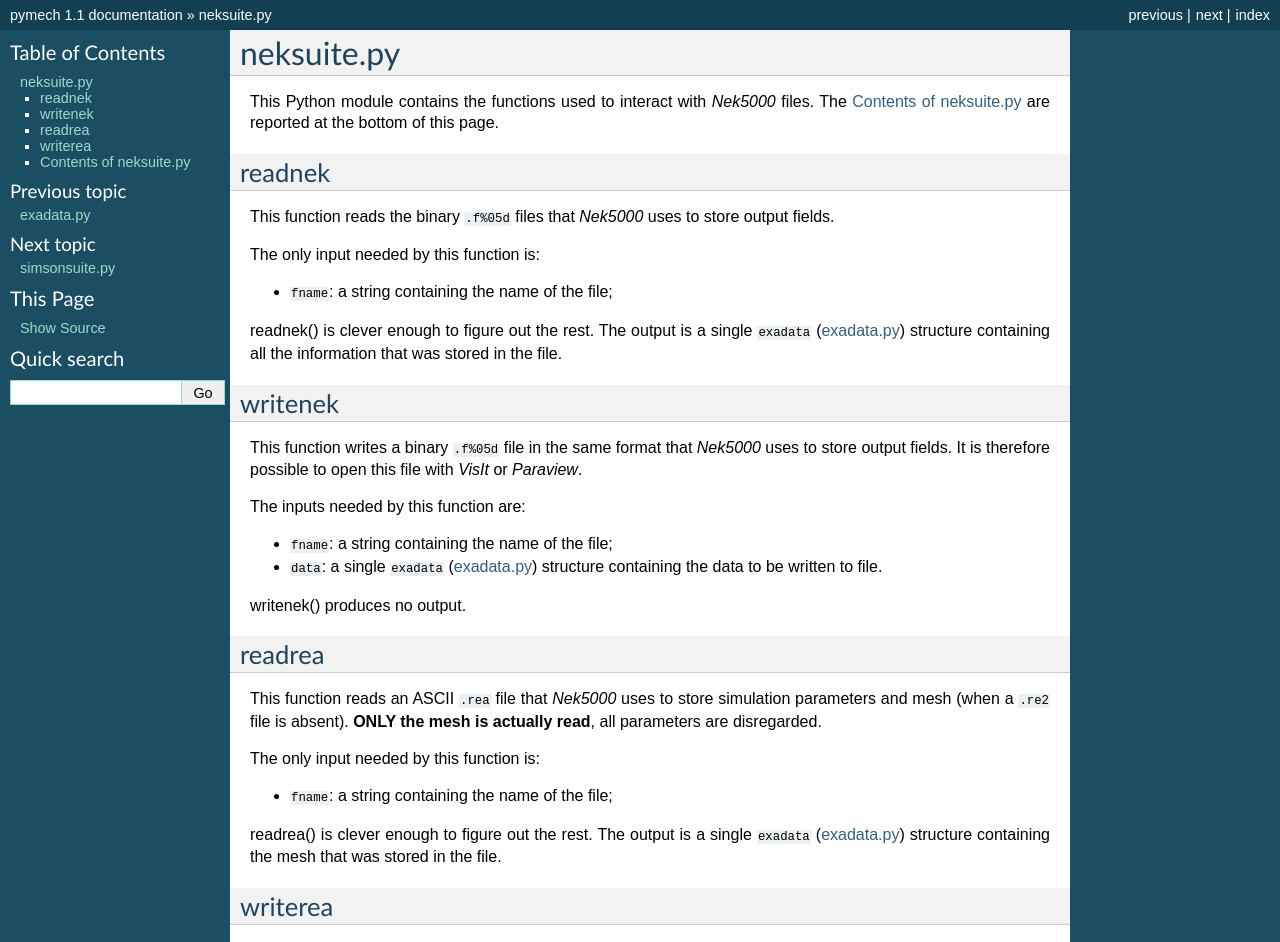
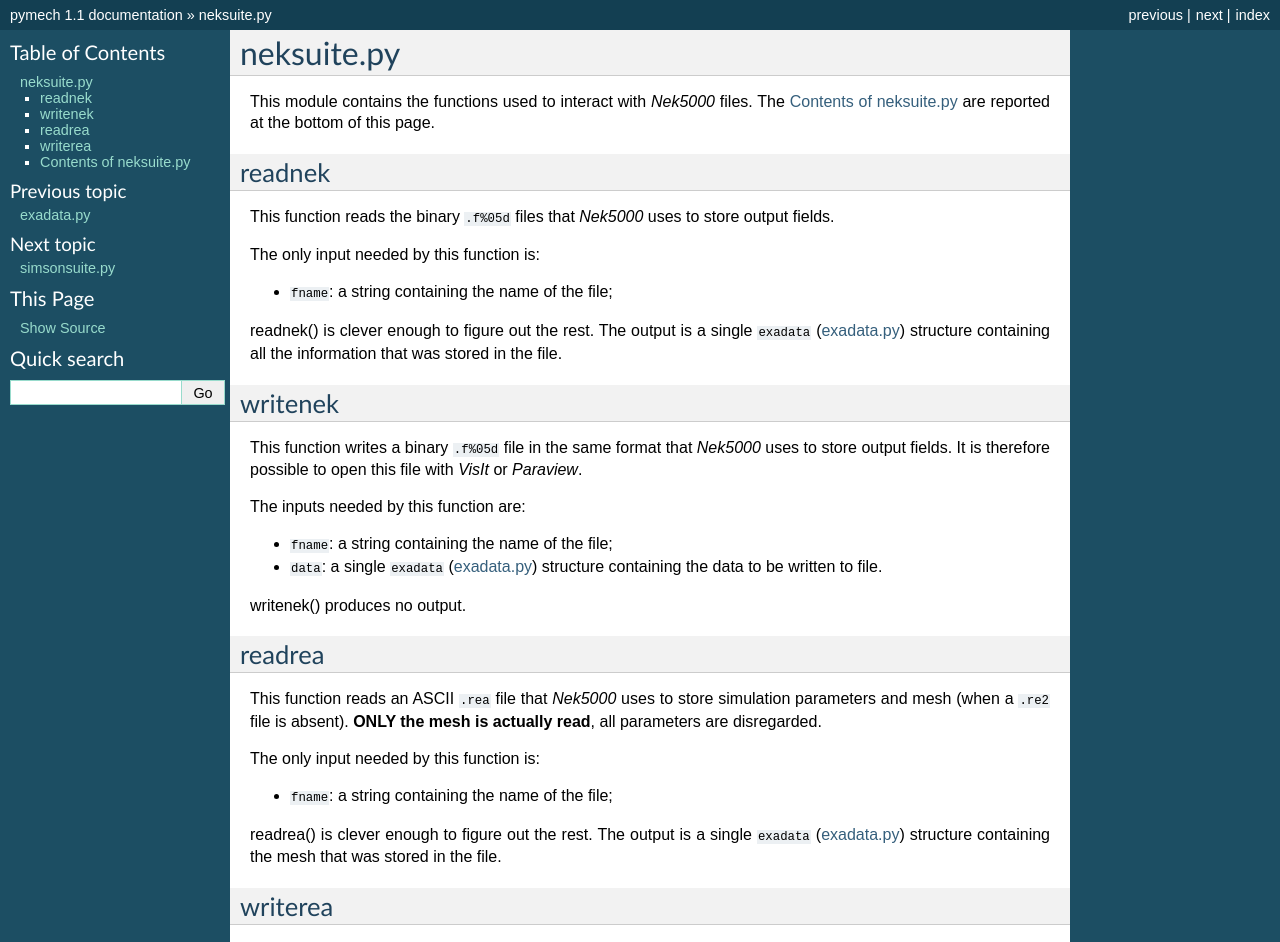
Before and after one commit to eX-Mech/pymech, a Sphinx documentation site: the page built from docs/neksuite.rst, in a window 1280 px wide. Shown: the top 942 px of the page. Built offline with Sphinx 7.4.7, drawn with Linux system fonts in a browser that asks for light colours.

Commit message:
more docs

```diff
--- a/docs/neksuite.rst
+++ b/docs/neksuite.rst
@@ -2,8 +2,7 @@
 neksuite.py
 ===========
 
-This Python module contains the functions used to interact with *Nek5000*
-files.
+This module contains the functions used to interact with *Nek5000* files.
 The :ref:`neksuite-contents` are reported at the bottom of this page.
 
 
```
Also changed, not shown: docs/exadata.rst (+16 -1 lines).
